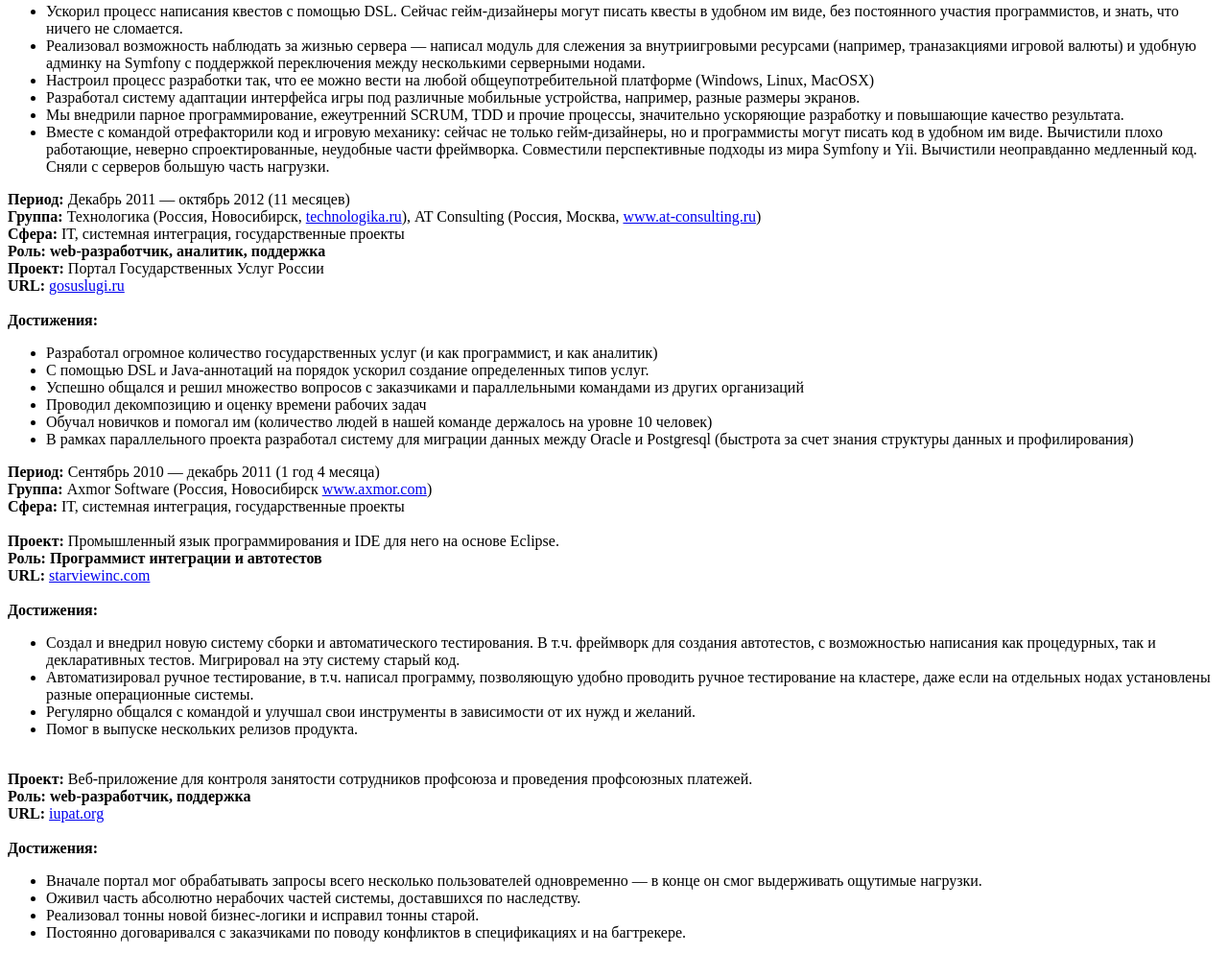
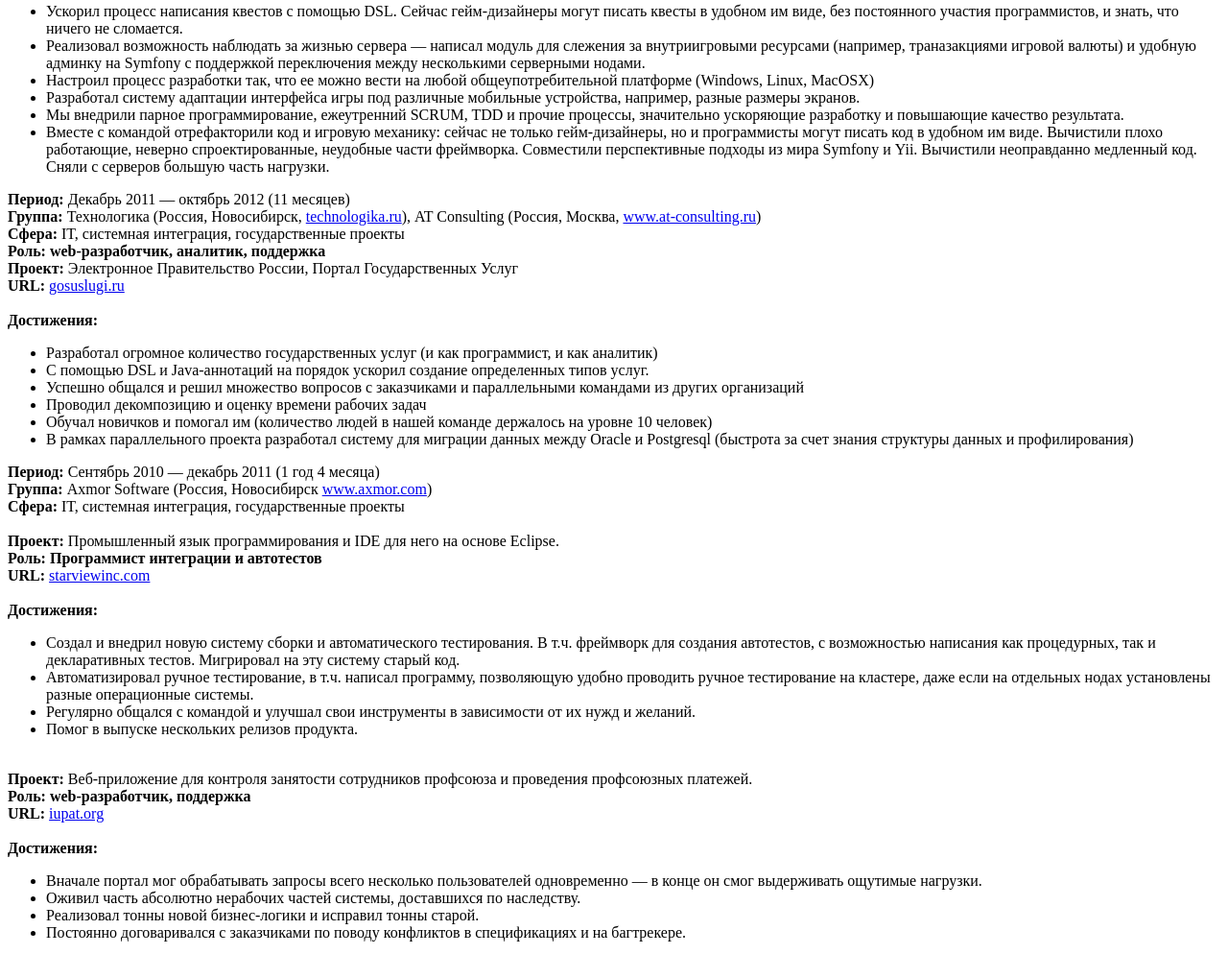
Before and after one commit to olegchir/olegchir.github.com, a plain HTML site: page resume-ru/index.html in a window 1280 px wide. Shown: the part 1435-2429 px from the top of the page at 96% size. Drawn offline with Linux system fonts and the light colour scheme.

Commit message:
new fix gosuslugi

```diff
--- a/resume-ru/index.html
+++ b/resume-ru/index.html
@@ -113,7 +113,7 @@
             <strong>Группа: </strong>Технологика (Россия, Новосибирск, <a href="http://www.technologika.ru">technologika.ru</a>), AT Consulting (Россия, Москва, <a href="http://www.at-consulting.ru">www.at-consulting.ru</a>)<br/>
             <strong>Сфера: </strong>IT, системная интеграция, государственные проекты<br/>
             <strong>Роль: web-разработчик, аналитик, поддержка</strong><br/>
-            <strong>Проект: </strong>Портал Государственных Услуг России<br/>
+            <strong>Проект: </strong>Электронное Правительство России, Портал Государственных Услуг<br/>
             <strong>URL: </strong><a href="http://gosuslugi.ru">gosuslugi.ru</a><br/>
             <br/>
             <strong>Достижения: </strong><br>
```
